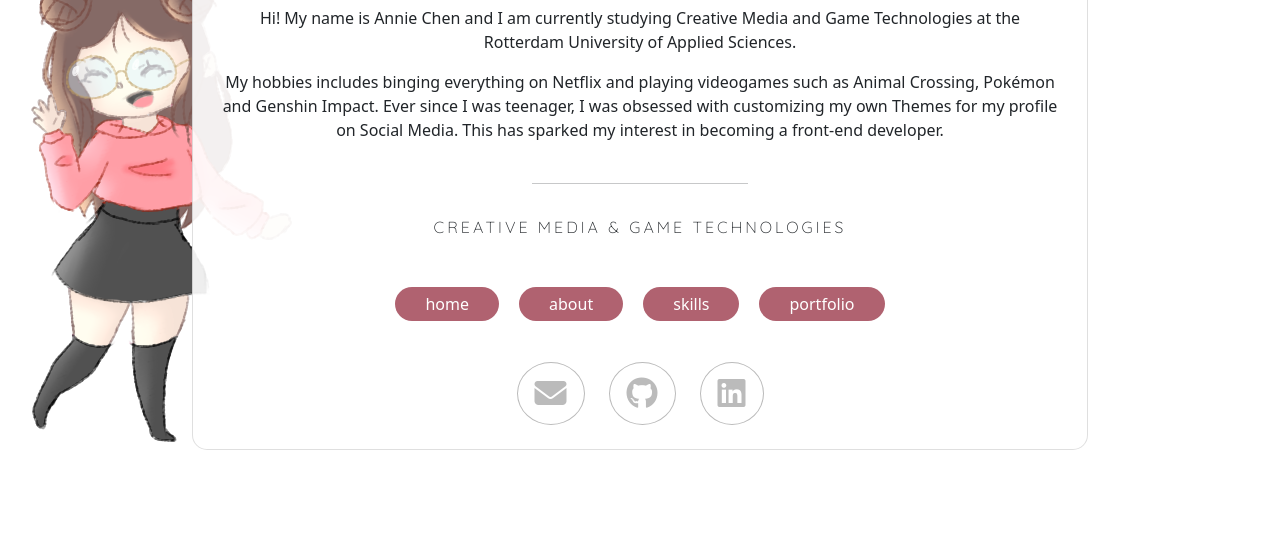
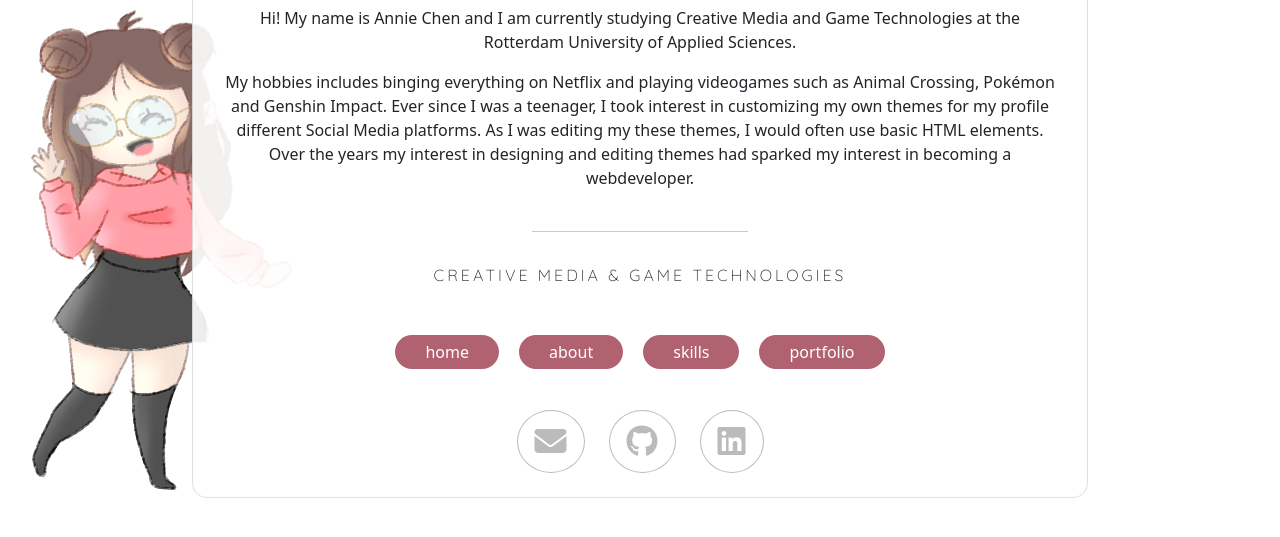
Before and after one commit to ajanicechen/Portfolio, a plain HTML site: page index.html in a window 1280 px wide. Both pictures are taken after a click on the element "about". Shown: the part 173-710 px from the top of the page. Drawn offline with nearby package versions, Linux system fonts and the light colour scheme.

Commit message:
about edit

```diff
--- a/index.html
+++ b/index.html
@@ -36,8 +36,8 @@
                         </p>
                         <p>
                             My hobbies includes binging everything on Netflix and playing videogames such as Animal Crossing, Pokémon and Genshin Impact.
-                            Ever since I was teenager, I was obsessed with customizing my own Themes for my profile on Social Media.
-                            This has sparked my interest in becoming a front-end developer.
+                            Ever since I was a teenager, I took interest in customizing my own themes for my profile different Social Media platforms.
+                            As I was editing my these themes, I would often use basic HTML elements. Over the years my interest in designing and editing themes had sparked my interest in becoming a webdeveloper.
                         </p>
                         <p>
 
@@ -72,7 +72,7 @@
                 <div class="hidden" id="portfolioSection">
                     <!-- <i id="homeIcon" class="fa-solid fa-house" onclick="changeContent(this.id)"></i> -->
                     <h1 class="name contCenter">Portfolio</h1>
-                    <!-- <p class="post">click each card for more information</p> -->
+                    <p class="post">Here are some projects I have worked on! <br> Click details for more information, showcase to watch a showcase video and app to try out the application.</p>
                     <div id="portfolioCardsContainer">
                         <!-- filled with card divs -->
                     </div>
```
